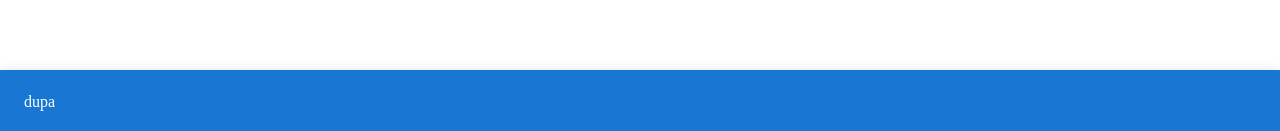
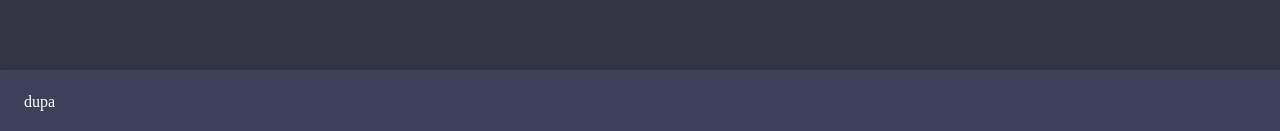
Before and after one commit to kerdamon-university-tasks/ZTI-AVLPlan-Frontend, a React (Create React App) app: page / in a window 1280 px wide. Shown: the part 666-797 px from the top of the page. Built offline with nearby package versions, Linux system fonts and the light colour scheme.

Commit message:
Add theme

```diff
--- a/src/App.tsx
+++ b/src/App.tsx
@@ -8,12 +8,14 @@ import Login from './Pages/Login';
 import Navbar from './Components/Navbar';
 import Footer from 'Components/Footer';
 import { Container } from '@mui/material';
+import { useTheme } from '@mui/material/styles';
 
 function App() {
+  const theme = useTheme();
   return (
     <Stack sx={{minHeight: '100vh'}}>
       <Navbar />
-      <Stack alignItems='baseline' justifyContent='center' direction='row' sx={{ flex: 1 }}>
+      <Stack alignItems='baseline' justifyContent='center' direction='row' sx={{ flex: 1, backgroundColor: theme.palette.primary.dark }}>
         <Routes>
           <Route path="/" element={<Home />} />
           <Route path="/login" element={<Login />} />
--- a/src/Components/AvlSheet/AvlSheet.tsx
+++ b/src/Components/AvlSheet/AvlSheet.tsx
@@ -4,7 +4,7 @@ import { AVLColumnProps, AvlSheetProps } from "./types";
 
 const AVLAtomicTime = () => {
   return(
-    <Box height={8} sx={{
+    <Box height={10} sx={{
       backgroundColor: '#E8E9EF',
       '&:hover': {
         backgroundColor: 'primary.main',
--- /dev/null
+++ b/src/Theme/index.ts
@@ -0,0 +1,11 @@
+import { createTheme } from '@mui/material/styles';
+
+export const theme = createTheme({
+  palette: {
+    primary: {
+      main: '#3E3F59',
+      light: '#7F80A0',
+      dark: '#343545'
+    },
+  },
+});
--- a/src/index.tsx
+++ b/src/index.tsx
@@ -5,7 +5,8 @@ import App from './App';
 
 import {BrowserRouter} from "react-router-dom";
 import { QueryClientProvider, QueryClient } from '@tanstack/react-query';
-
+import {theme} from 'Theme'
+import { ThemeProvider } from '@mui/material/styles';
 const root = ReactDOM.createRoot(
   document.getElementById('root') as HTMLElement
 );
@@ -14,8 +15,10 @@ const queryClient = new QueryClient();
 
 root.render(
   <QueryClientProvider client={queryClient}>
-    <BrowserRouter>
-      <App />
-    </BrowserRouter>
+    <ThemeProvider theme={theme}>
+      <BrowserRouter>
+        <App />
+      </BrowserRouter>
+    </ThemeProvider>
   </QueryClientProvider>
 );
```
